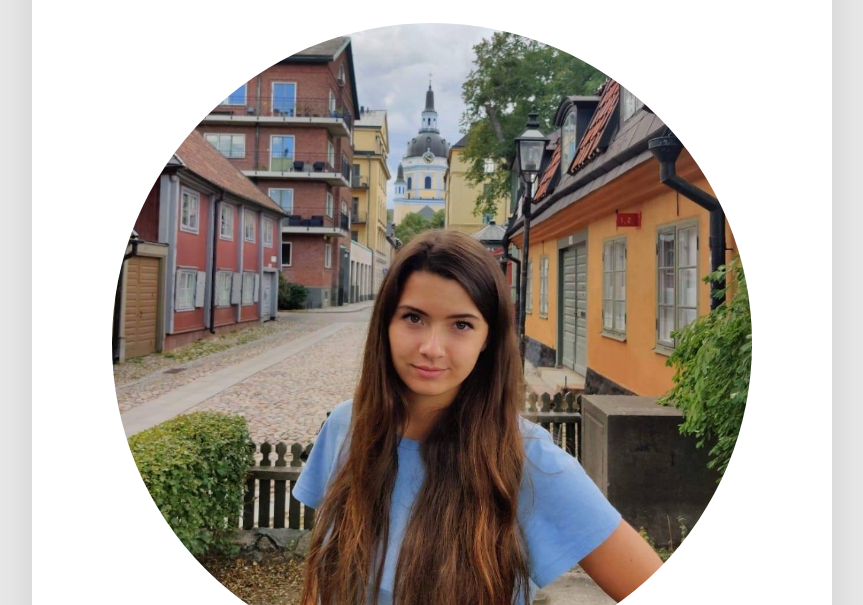
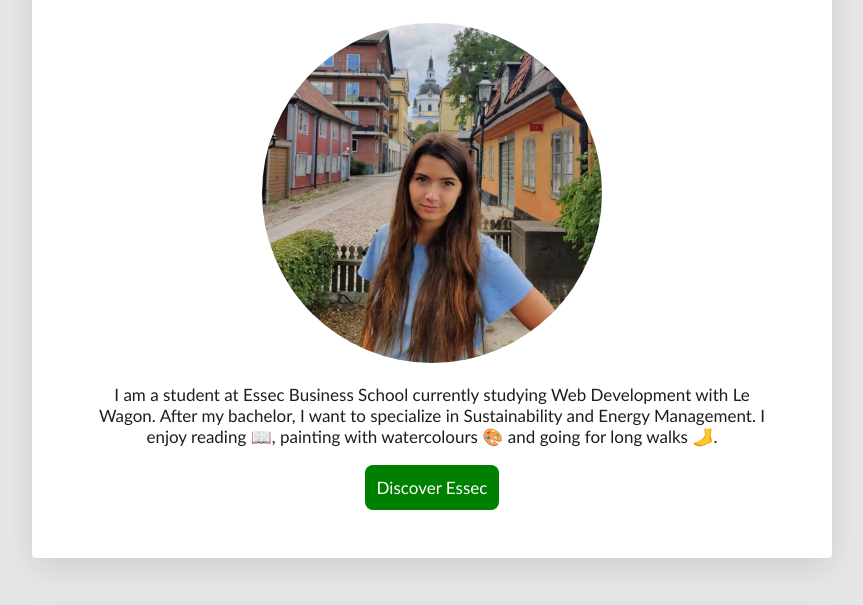
Before and after one commit to sophie-martin-55/my-profile, a plain HTML site: page index.html in a window 1280 px wide. Shown: the part 194-799 px from the top of the page, without its empty margins (208-1071 px from the left). Drawn offline with Linux system fonts and the light colour scheme.

Commit message:
Update index.html

```diff
--- a/index.html
+++ b/index.html
@@ -15,7 +15,7 @@
 		<div class="card-white" id="introduction">
 
 			<h1>Hello, I'm Sophie !</h1>
-			<img src="profile.jpg" class="img-circle" width="640" height="640" alt="Sophie Martin">
+			<img src="profile.jpg" class="img-circle" width="340" height="340" alt="Sophie Martin">
 			<p>
 			I am a student at Essec Business School currently studying Web Development with Le Wagon. After my bachelor, I want to specialize in Sustainability and Energy Management. I enjoy reading 📖, painting with watercolours 🎨 and going for long walks 🦶.
 			</p>
```
